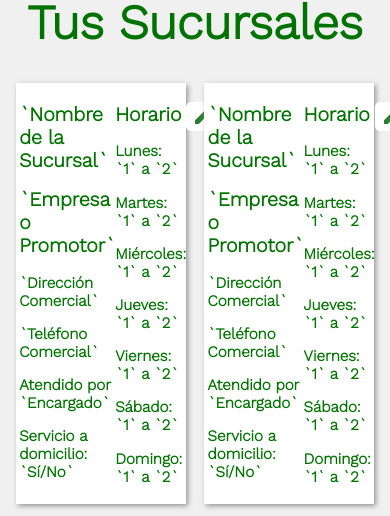
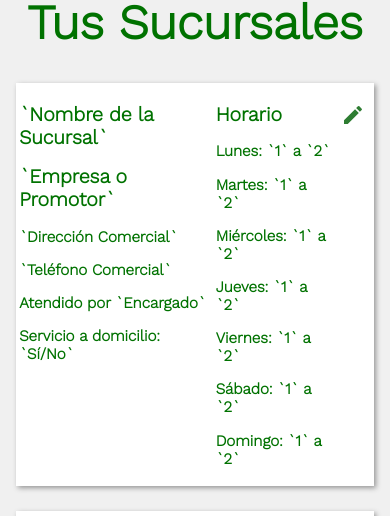
Before and after one commit to ThinKreations/PlantMatica, a Next.js app in the folder tucans-plantmatica/: page /user/promo/sucursales in a window 390 px wide. Shown: the part 299-815 px from the top of the page. Built offline with nearby package versions, Linux system fonts and the light colour scheme.

Commit message:
sucursales, productos y menú adaptable

```diff
--- a/tucans-plantmatica/styles/Promotor.module.css
+++ b/tucans-plantmatica/styles/Promotor.module.css
@@ -299,11 +299,11 @@
         width: 50%;
     }
 
-    .sucursal{
+    .fichero{
         display: inline-block;
     }
 
-    .fichaProductos{
+    .ficha{
         margin-bottom: 25px;
         width: 100%;
 
```
